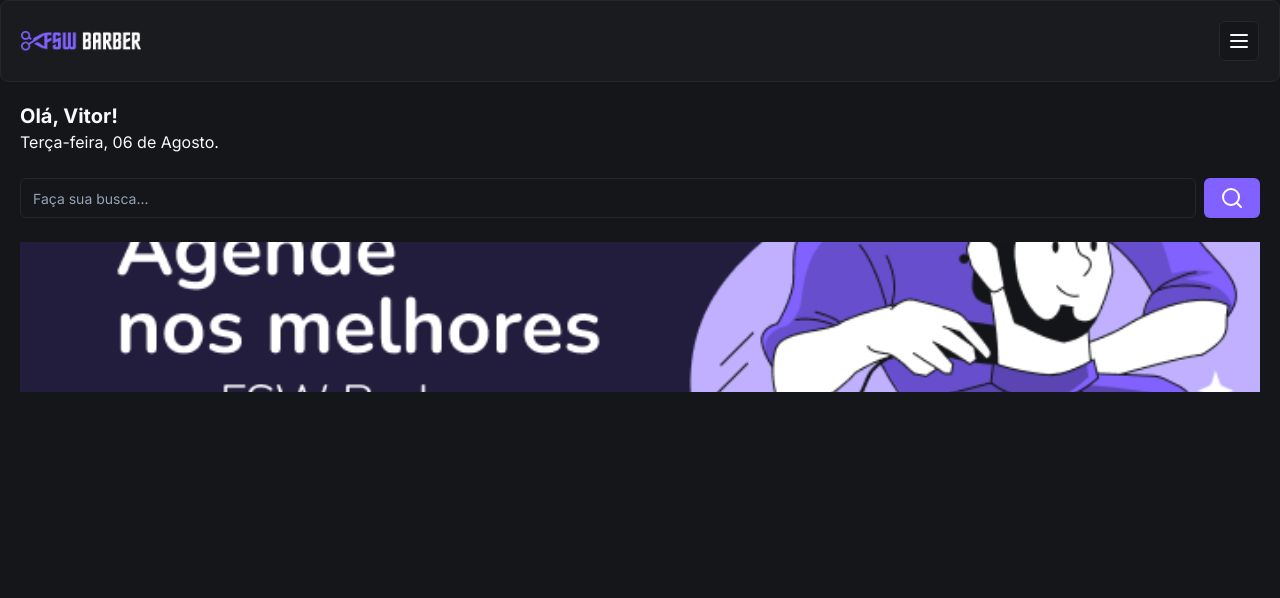
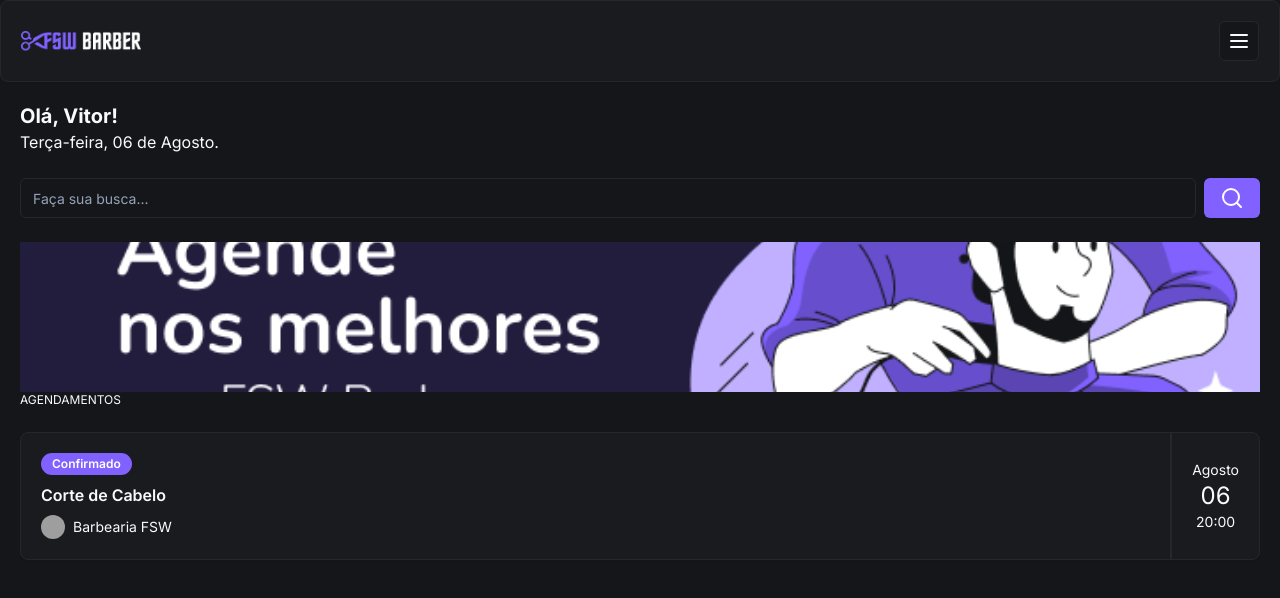
Before and after one commit to vitormarinheiro1/fsw-barber, a Next.js app: page / in a window 1280 px wide. Shown: the top 598 px of the page. Built offline with nearby package versions, Linux system fonts and the light colour scheme; grey boxes are pictures that could not be loaded.

Commit message:
feat: add item de agendamento

```diff
--- /dev/null
+++ b/app/_components/ui/avatar.tsx
@@ -0,0 +1,50 @@
+"use client"
+
+import * as React from "react"
+import * as AvatarPrimitive from "@radix-ui/react-avatar"
+
+import { cn } from "@/app/_lib/utils"
+
+const Avatar = React.forwardRef<
+  React.ElementRef<typeof AvatarPrimitive.Root>,
+  React.ComponentPropsWithoutRef<typeof AvatarPrimitive.Root>
+>(({ className, ...props }, ref) => (
+  <AvatarPrimitive.Root
+    ref={ref}
+    className={cn(
+      "relative flex h-10 w-10 shrink-0 overflow-hidden rounded-full",
+      className
+    )}
+    {...props}
+  />
+))
+Avatar.displayName = AvatarPrimitive.Root.displayName
+
+const AvatarImage = React.forwardRef<
+  React.ElementRef<typeof AvatarPrimitive.Image>,
+  React.ComponentPropsWithoutRef<typeof AvatarPrimitive.Image>
+>(({ className, ...props }, ref) => (
+  <AvatarPrimitive.Image
+    ref={ref}
+    className={cn("aspect-square h-full w-full", className)}
+    {...props}
+  />
+))
+AvatarImage.displayName = AvatarPrimitive.Image.displayName
+
+const AvatarFallback = React.forwardRef<
+  React.ElementRef<typeof AvatarPrimitive.Fallback>,
+  React.ComponentPropsWithoutRef<typeof AvatarPrimitive.Fallback>
+>(({ className, ...props }, ref) => (
+  <AvatarPrimitive.Fallback
+    ref={ref}
+    className={cn(
+      "flex h-full w-full items-center justify-center rounded-full bg-muted",
+      className
+    )}
+    {...props}
+  />
+))
+AvatarFallback.displayName = AvatarPrimitive.Fallback.displayName
+
+export { Avatar, AvatarImage, AvatarFallback }
--- /dev/null
+++ b/app/_components/ui/badge.tsx
@@ -0,0 +1,36 @@
+import * as React from "react"
+import { cva, type VariantProps } from "class-variance-authority"
+
+import { cn } from "@/app/_lib/utils"
+
+const badgeVariants = cva(
+  "inline-flex items-center rounded-full border px-2.5 py-0.5 text-xs font-semibold transition-colors focus:outline-none focus:ring-2 focus:ring-ring focus:ring-offset-2",
+  {
+    variants: {
+      variant: {
+        default:
+          "border-transparent bg-primary text-primary-foreground hover:bg-primary/80",
+        secondary:
+          "border-transparent bg-secondary text-secondary-foreground hover:bg-secondary/80",
+        destructive:
+          "border-transparent bg-destructive text-destructive-foreground hover:bg-destructive/80",
+        outline: "text-foreground",
+      },
+    },
+    defaultVariants: {
+      variant: "default",
+    },
+  }
+)
+
+export interface BadgeProps
+  extends React.HTMLAttributes<HTMLDivElement>,
+    VariantProps<typeof badgeVariants> {}
+
+function Badge({ className, variant, ...props }: BadgeProps) {
+  return (
+    <div className={cn(badgeVariants({ variant }), className)} {...props} />
+  )
+}
+
+export { Badge, badgeVariants }
--- a/app/page.tsx
+++ b/app/page.tsx
@@ -3,6 +3,9 @@ import Header from "./_components/header"
 import { Button } from "./_components/ui/button"
 import { Input } from "./_components/ui/input"
 import Image from "next/image"
+import { Card, CardContent } from "./_components/ui/card"
+import { Badge } from "./_components/ui/badge"
+import { Avatar, AvatarImage } from "./_components/ui/avatar"
 
 export default function Home() {
   return (
@@ -26,6 +29,31 @@ export default function Home() {
             alt="Agende nos melhores com FSW Barber"
           />
         </div>
+
+        <h2 className="text-xs uppercase ">Agendamentos</h2>
+        <Card className="mt-6">
+          <CardContent className="flex justify-between p-0">
+            <div className="flex flex-col gap-2 py-5 pl-5">
+              <Badge className="w-fit">Confirmado</Badge>
+              <h3 className="font-semibold">Corte de Cabelo</h3>
+
+              <div className="flex items-center gap-2">
+                <Avatar className="h-6 w-6">
+                  <AvatarImage
+                    src="https://utfs.io/f/c97a2dc9-cf62-468b-a851-bfd2bdde775f-16p.png"
+                    alt="Avatar"
+                  />
+                </Avatar>
+                <p className="text-sm">Barbearia FSW</p>
+              </div>
+            </div>
+            <div className="flex flex-col items-center justify-center border-l-2 border-solid px-5">
+              <p className="text-sm">Agosto</p>
+              <p className="text-2xl">06</p>
+              <p className="text-sm">20:00</p>
+            </div>
+          </CardContent>
+        </Card>
       </div>
     </div>
   )
--- a/package.json
+++ b/package.json
@@ -14,6 +14,7 @@
   },
   "dependencies": {
     "@prisma/client": "^5.17.0",
+    "@radix-ui/react-avatar": "^1.1.0",
     "@radix-ui/react-slot": "^1.1.0",
     "class-variance-authority": "^0.7.0",
     "clsx": "^2.1.1",
```
Also changed, not shown: 1 other file (tests, documents, lock files or other folders).
